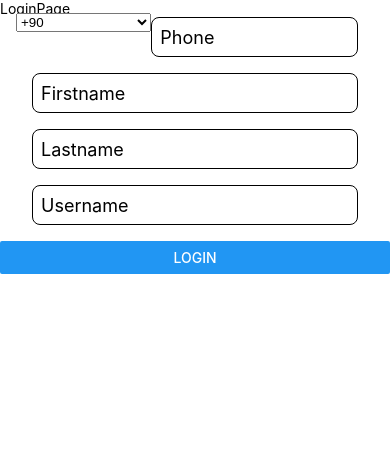
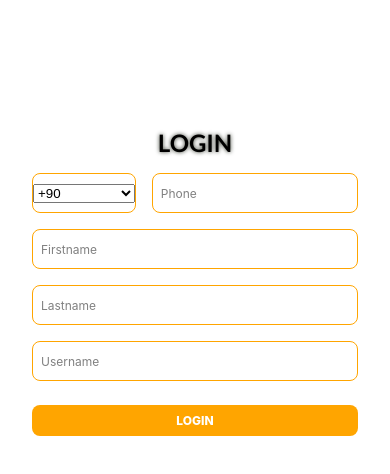
Before and after one commit to FurkanGundogan/TelegramUI-Clone-Bootcamp, a React Native app in the folder TelegramClone/: screen / in a window 390 px wide. Shown: the top 474 px of the page. Built offline with nearby package versions, Linux system fonts and the light colour scheme.

Commit message:
Login css implementation.

```diff
--- a/TelegramClone/src/components/LoginForm.js
+++ b/TelegramClone/src/components/LoginForm.js
@@ -1,4 +1,4 @@
-import {Button, StyleSheet, Text, TextInput, View} from 'react-native';
+import {Button, Pressable, StyleSheet, Text, TextInput, TouchableOpacity, View} from 'react-native';
 import React, {useContext, useState} from 'react';
 import {UserContext} from '../contexts/userContext';
 import {Picker} from '@react-native-picker/picker';
@@ -26,12 +26,12 @@ const LoginForm = () => {
   };
 
   return (
-    <View>
-      <Text>LoginPage</Text>
+    <View style={styles.container}>
+      <Text style={styles.title}>LOGIN</Text>
       <View style={styles.phoneWrapper}>
         <View  style={styles.countryPicker}>
         <Picker
-
+         style={styles.picker}
           selectedValue={userInfo?.country}
           onValueChange={(itemValue, itemIndex) =>
             handleChange(itemValue, 'country')
@@ -40,9 +40,9 @@ const LoginForm = () => {
           <Picker.Item style={styles.pickerItem} label="+60" value="+60" />
         </Picker>
         </View>
-        <View style={styles.phoneInput}>
+        <View style={styles.phoneInputWrapper}>
           <TextInput
-            style={styles.textInput}
+            style={styles.phoneInput}
             placeholder="Phone"
             onChangeText={e => handleChange(e, 'phone')}
           />
@@ -64,8 +64,9 @@ const LoginForm = () => {
         placeholder="Username"
         onChangeText={e => handleChange(e, 'username')}
       />
-
-      <Button title="Login" onPress={submitUser} />
+      <TouchableOpacity style={styles.submitbutton} onPress={submitUser}>
+      <Text style={styles.buttonText}>LOGIN</Text>
+      </TouchableOpacity>
     </View>
   );
 };
@@ -73,33 +74,86 @@ const LoginForm = () => {
 export default LoginForm;
 
 const styles = StyleSheet.create({
+  container:{
+    backgroundColor:"white",
+    flex:1,paddingTop:128
+  },
+  title:{
+    fontWeight:"800",
+    fontSize:24,
+    color:"black",
+    textAlign:"center",
+    fontFamily:"Calibri",
+    textShadowRadius:4,
+    textShadowColor: "#33382c",
+    marginBottom:16
+  },
   textInput: {
-    borderWidth: 1,
-    borderColor: 'black',
-    fontSize: 18,
+    backgroundColor:"white",
+    color:"gray",
+    fontSize: 12,
     borderRadius: 8,
     marginLeft: 32,
     marginRight: 32,
     marginBottom: 16,
     height: 40,
     padding: 8,
+    borderColor:"orange",
+    borderWidth:1,
+
+    fontWeight:"400"
   },
   phoneWrapper: {
     flexDirection: 'row',
   },
-  phoneInput: {
-    flex: 2,
+  phoneInputWrapper: {
+    flex: 5,
   },
   countryPicker: {
-    flex: 1,
+    flex: 2,
     height: 40,
-    paddingLeft:16,
-    alignContent:"center",
-    marginTop:-4,
-    marginRight:-32,
+    backgroundColor:"white",
+    borderWidth:1,
+    borderColor:"orange",
+    justifyContent:"center",
+    borderRadius:8,
+    marginLeft:32,
+
 
   },
   pickerItem: {
-    fontSize: 18,
+    fontSize: 12,
+    color:"gray",
+    fontWeight:"800",
+
   },
+  phoneInput:{
+    fontSize: 12,
+    backgroundColor:"white",
+    borderRadius: 8,
+    marginLeft: 0,
+    marginRight: 32,
+    marginBottom: 16,
+    height: 40,
+    padding: 8,
+    marginLeft:16,
+    color:"gray",
+    fontWeight:"400",
+    borderColor:"orange",
+    borderWidth:1,
+  },
+  submitbutton:{
+    marginTop:8,
+    marginLeft:32,
+    marginRight:32,
+    backgroundColor:"orange",
+    padding:8,
+    borderRadius:8,
+  },
+  buttonText:{
+    color:"white",
+    fontWeight:"800",
+    fontSize: 12,
+    textAlign:"center"
+  }
 });
```
